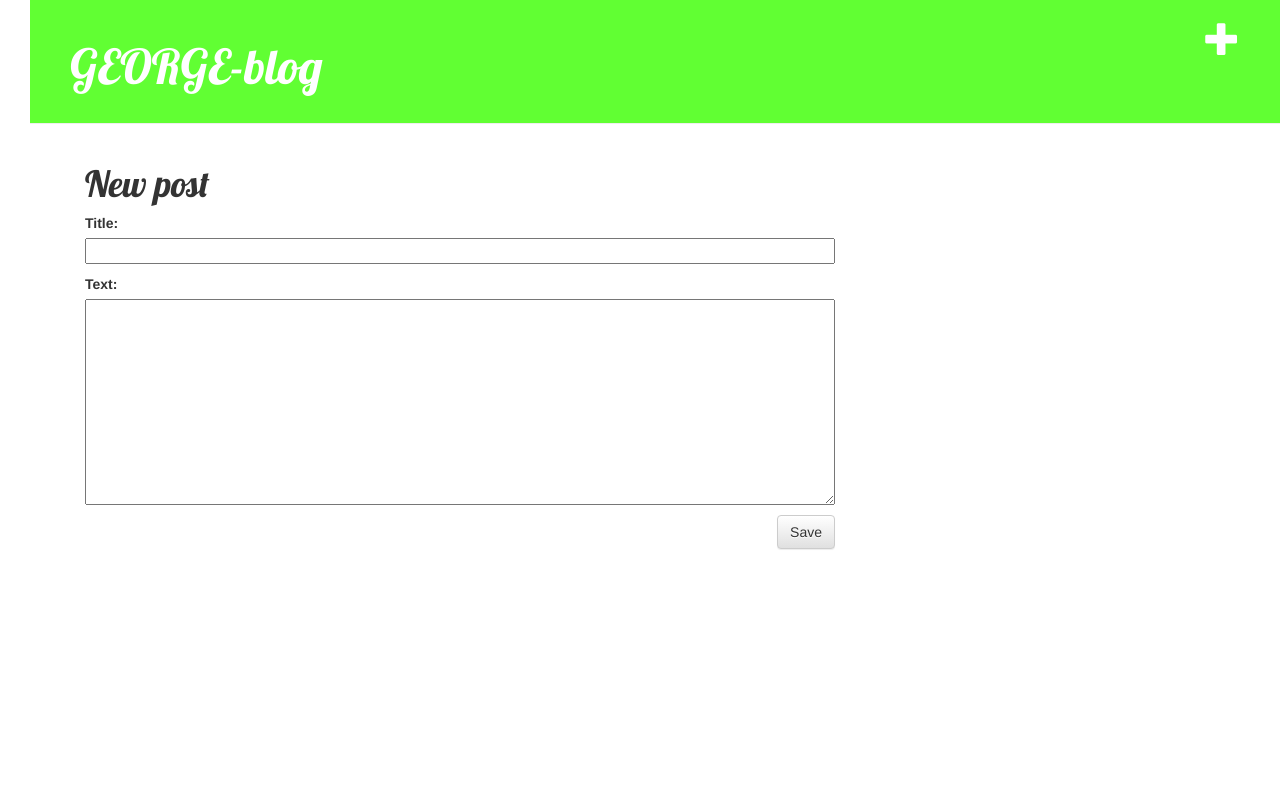
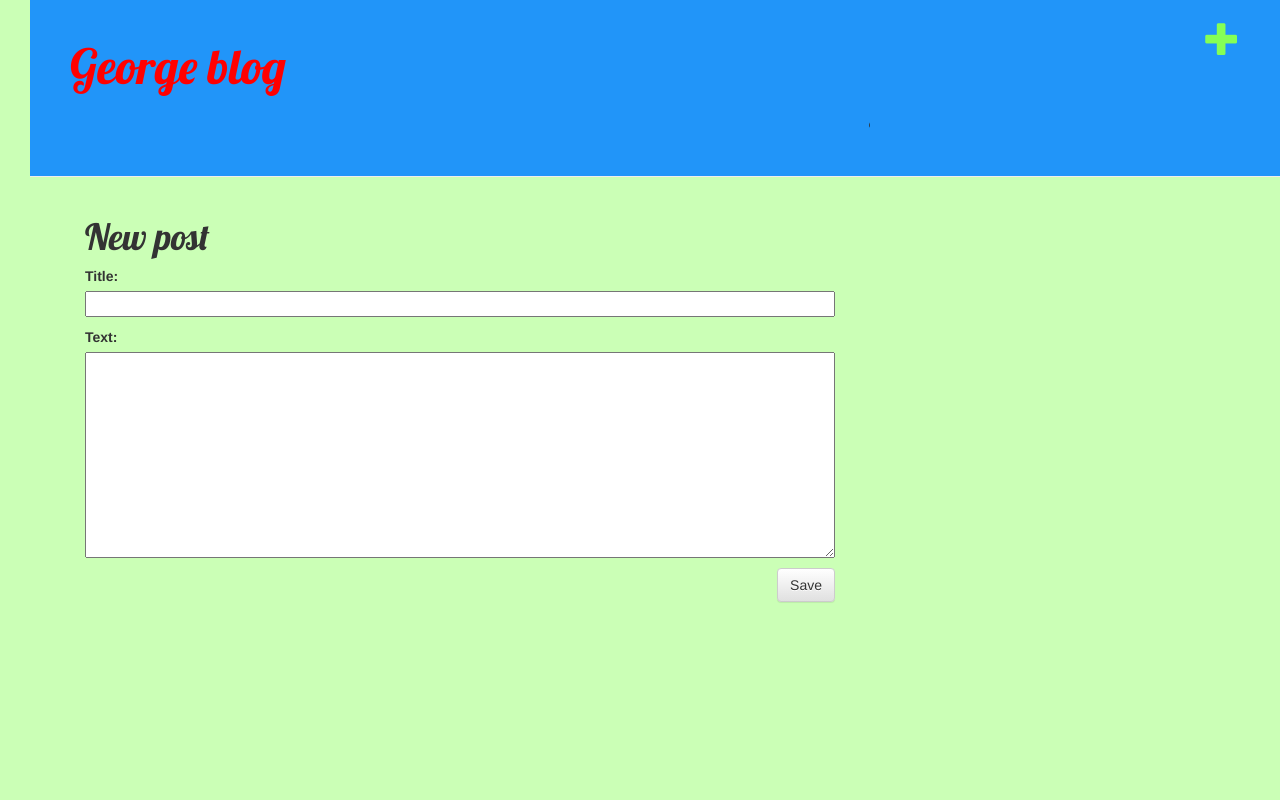
Before and after one commit to GeorgeSGS/my-first-blog, a Django app: page /post/new/ in a window 1280 px wide. Run offline with Django 3.2, Linux system fonts and the light colour scheme; the visitor is signed in with stand-in values (Sample User, id 1); some libraries are stand-ins or nearby versions.

Commit message:
update 28.03.23 no izm

```diff
--- a/blog/static/css/blog.css
+++ b/blog/static/css/blog.css
@@ -2,18 +2,21 @@
     color: #1d45ff;
     font-family: 'Lobster';
 }
+
 body {
     padding-left: 30px;
+    background-color: #cbffb6;
+
 }
 
 .page-header {
-    background-color: #61ff33;
+    background-color: #2195f9;
     margin-top: 0;
     padding: 20px 20px 20px 40px;
 }
 
 .page-header h1, .page-header h1 a, .page-header h1 a:visited, .page-header h1 a:active {
-    color: #ffffff;
+    color: #ff0000;
     font-size: 36pt;
     text-decoration: none;
 }
@@ -39,7 +42,7 @@
 }
 
 .top-menu, .top-menu:hover, .top-menu:visited {
-    color: #ffffff;
+    color: #85ff55;
     float: right;
     font-size: 26pt;
     margin-right: 20px;
--- a/blog/templates/blog/base.html
+++ b/blog/templates/blog/base.html
@@ -1,17 +1,20 @@
 {% load static %}
 <html>
     <head>
+<!--        <img src="blog/templates/blog/bg.jpg" width="100" height="100">-->
         <title>George blog</title>
         <link rel="stylesheet" href="//maxcdn.bootstrapcdn.com/bootstrap/3.2.0/css/bootstrap.min.css">
         <link rel="stylesheet" href="//maxcdn.bootstrapcdn.com/bootstrap/3.2.0/css/bootstrap-theme.min.css">
         <link href='//fonts.googleapis.com/css?family=Lobster&subset=latin,latin-ext' rel='stylesheet' type='text/css'>
         <link rel="stylesheet" href="{% static 'css/blog.css' %}">
     </head>
+    <body>
         <div class="page-header">
             {% if user.is_authenticated %}
                 <a href="{% url 'post_new' %}" class="top-menu"><span class="glyphicon glyphicon-plus"></span></a>
             {% endif %}
-            <h1><a href="/">GEORGE-blog</a></h1>
+            <h1><a href="/">George blog </a></h1>
+            <h2> <marquee width="800" text="blue"> HELLO my FREND! </marquee> </h2>
         </div>
         <div class="content container">
             <div class="row">
--- a/blog/templates/blog/post_list.html
+++ b/blog/templates/blog/post_list.html
@@ -8,6 +8,7 @@
             </div>
             <h1><a href="{% url 'post_detail' pk=post.pk %}">{{ post.title }}</a></h1>
             <p>{{ post.text|linebreaksbr }}</p>
+            <hr>
         </div>
     {% endfor %}
 {% endblock %}
```
Also changed, not shown: blog/static/bg.jpg (added), blog/templates/blog/bg.jpg (added).
